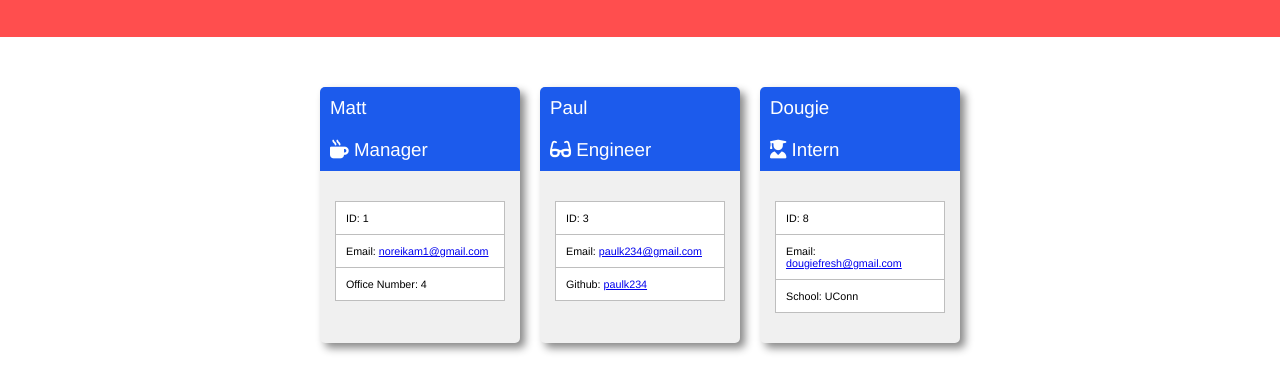
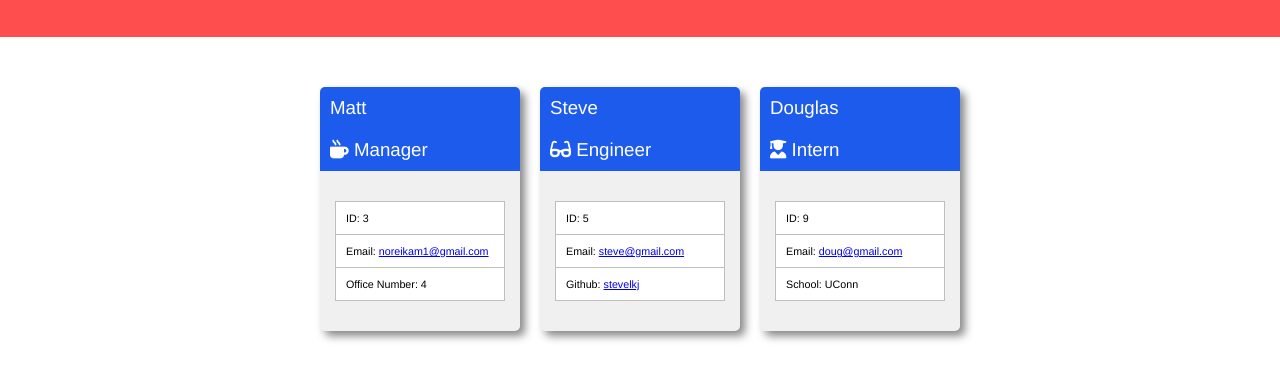
Before and after one commit to noreikam/team-generator, a website: page dist/index.html in a window 1280 px wide. Shown: the part 80-472 px from the top of the page. Drawn offline with Linux system fonts and the light colour scheme.

Commit message:
added readme

```diff
--- a/dist/index.html
+++ b/dist/index.html
@@ -25,7 +25,7 @@
           <h3><i class="fa-solid fa-mug-hot"></i> Manager</h3>
         </div>
         <div class="card-body">
-          <h6>ID: 1</h6>
+          <h6>ID: 3</h6>
           <h6> Email: <a href="mailto: noreikam1@gmail.com">noreikam1@gmail.com</a></h6>
           <h6>Office Number: 4</h6>
         </div>
@@ -33,24 +33,24 @@
 
       <article>
         <div class="card-header">
-          <h3>Paul</h3>
+          <h3>Steve</h3>
           <h3><i class="fa-solid fa-glasses"></i> Engineer</h3>
         </div>
         <div class="card-body">
-          <h6>ID: 3</h6>
-          <h6> Email: <a href="mailto: paulk234@gmail.com">paulk234@gmail.com</a></h6>
-          <h6>Github: <a href="https://github.com/paulk234" target="_blank">paulk234</a></h6>
+          <h6>ID: 5</h6>
+          <h6> Email: <a href="mailto: steve@gmail.com">steve@gmail.com</a></h6>
+          <h6>Github: <a href="https://github.com/stevelkj" target="_blank">stevelkj</a></h6>
         </div>
       </article>
 
       <article>
         <div class="card-header">
-          <h3>Dougie</h3>
+          <h3>Douglas</h3>
           <h3><i class="fa-solid fa-user-graduate"></i> Intern</h3>
         </div>
         <div class="card-body">
-          <h6>ID: 8</h6>
-          <h6> Email: <a href="mailto: dougiefresh@gmail.com">dougiefresh@gmail.com</a></h6>
+          <h6>ID: 9</h6>
+          <h6> Email: <a href="mailto: doug@gmail.com">doug@gmail.com</a></h6>
           <h6>School: UConn</h6>
         </div>
       </article>
```
Also changed, not shown: README.md (added).
